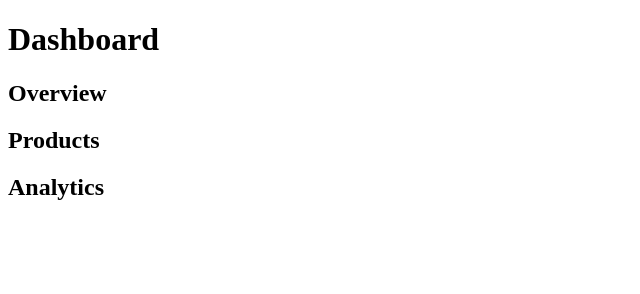
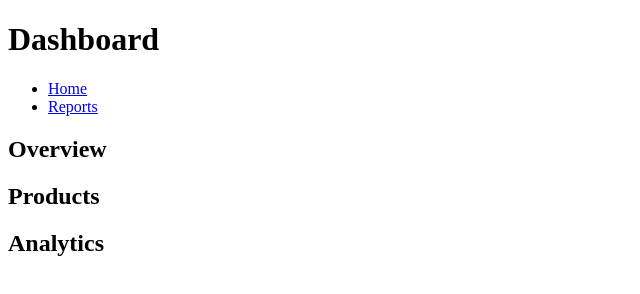
Before and after one commit to forelock7/htmlcss-main, a website: page 4_DASHBOARD/index.html in a window 1280 px wide. Shown: the whole page, without its empty margins (0-640 px from the left). Drawn offline with Linux system fonts and the light colour scheme.

Commit message:
246. Navigation: HTML Authoring

```diff
--- a/4_DASHBOARD/index.html
+++ b/4_DASHBOARD/index.html
@@ -8,6 +8,12 @@
     <body>
         <header>
             <h1>Dashboard</h1>
+            <nav>
+                <ul>
+                    <li><a href="#home">Home</a></li>
+                    <li><a href="#reports">Reports</a></li>
+                </ul>
+            </nav>
         </header>
         <main>
             <section id="overview"><h2>Overview</h2></section>
```
Also changed, not shown: README.md.
